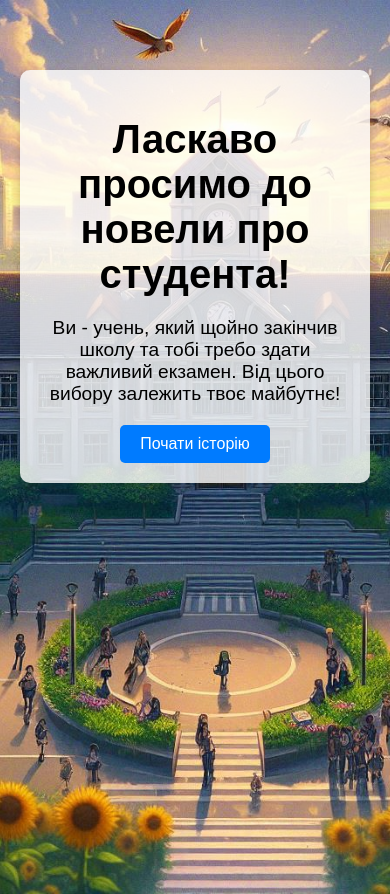
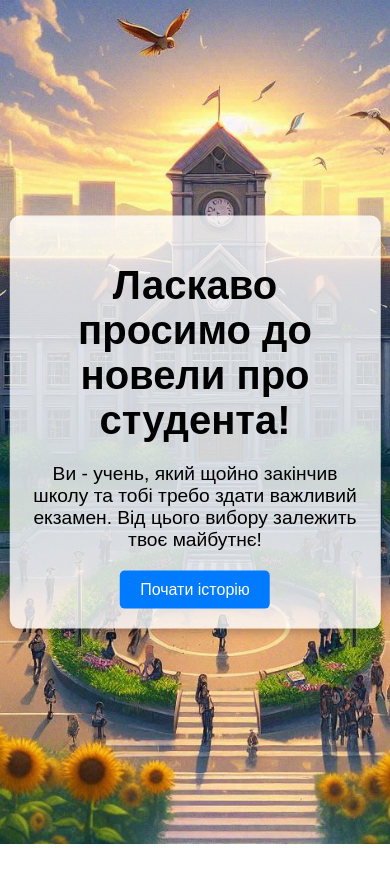
Before and after one commit to Donwaste/Lab3.2, a plain HTML site: page lab3.2/index.html in a window 390 px wide. After the commit the page ends 844 px from the top, so only its background shows below. Drawn offline with Linux system fonts and the light colour scheme.

Commit message:
Update style.css

```diff
--- a/lab3.2/style.css
+++ b/lab3.2/style.css
@@ -7,9 +7,19 @@ body {
 
 .container {
     max-width: 800px;
-    margin: 50px auto;
-    padding: 20px;
+    width: 90%;
+    position: fixed;
+    top: 50%;
+    left: 50%;
+    transform: translate(-50%, -50%);
     text-align: center;
+}
+
+@media (max-width: 500px) {
+    .container {
+        width: 95%;
+        padding: 10px;
+    }
 }
 
 .text-box {
```
